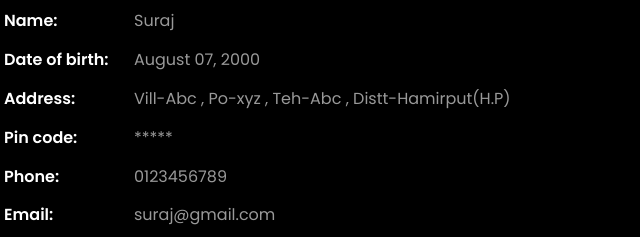
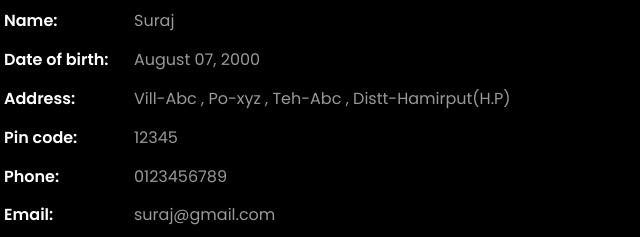
Before and after one commit to SurajRajput617/Suraj_Website, a plain HTML site: page index.html in a window 1280 px wide. Shown: the part 1080-1317 px from the top of the page, 589-1229 px from the left. Drawn offline with Linux system fonts and the light colour scheme; animation ran at ten frames a second; files whose address does not match are found by name.

Commit message:
Update index.html

```diff
--- a/index.html
+++ b/index.html
@@ -125,7 +125,7 @@
 								<li class="d-flex"><span>Address:</span>
 									<span>Vill-Abc , Po-xyz , Teh-Abc , Distt-Hamirput(H.P)</span>
 								</li>
-								<li class="d-flex"><span>Pin code:</span> <span>*****</span></li>
+								<li class="d-flex"><span>Pin code:</span> <span>12345</span></li>
 								<li class="d-flex"><span>Phone: </span> <span>0123456789</span></li>
 								<li class="d-flex"><span>Email:</span> <span>suraj@gmail.com</span></li>
 								<li class="d-flex"><span>Hobbies: </span> <span>Photography , Traveling , Listening
```
